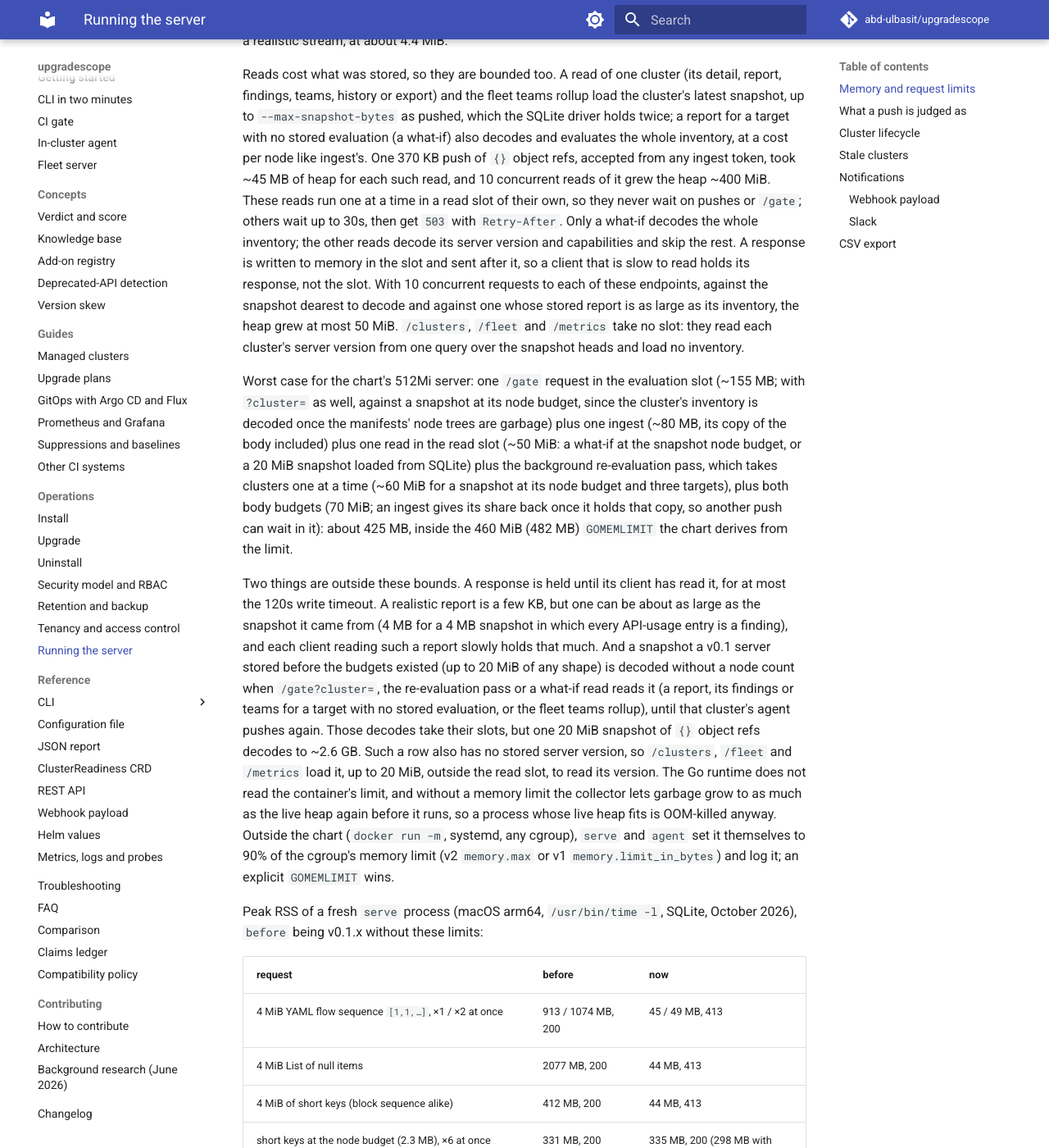
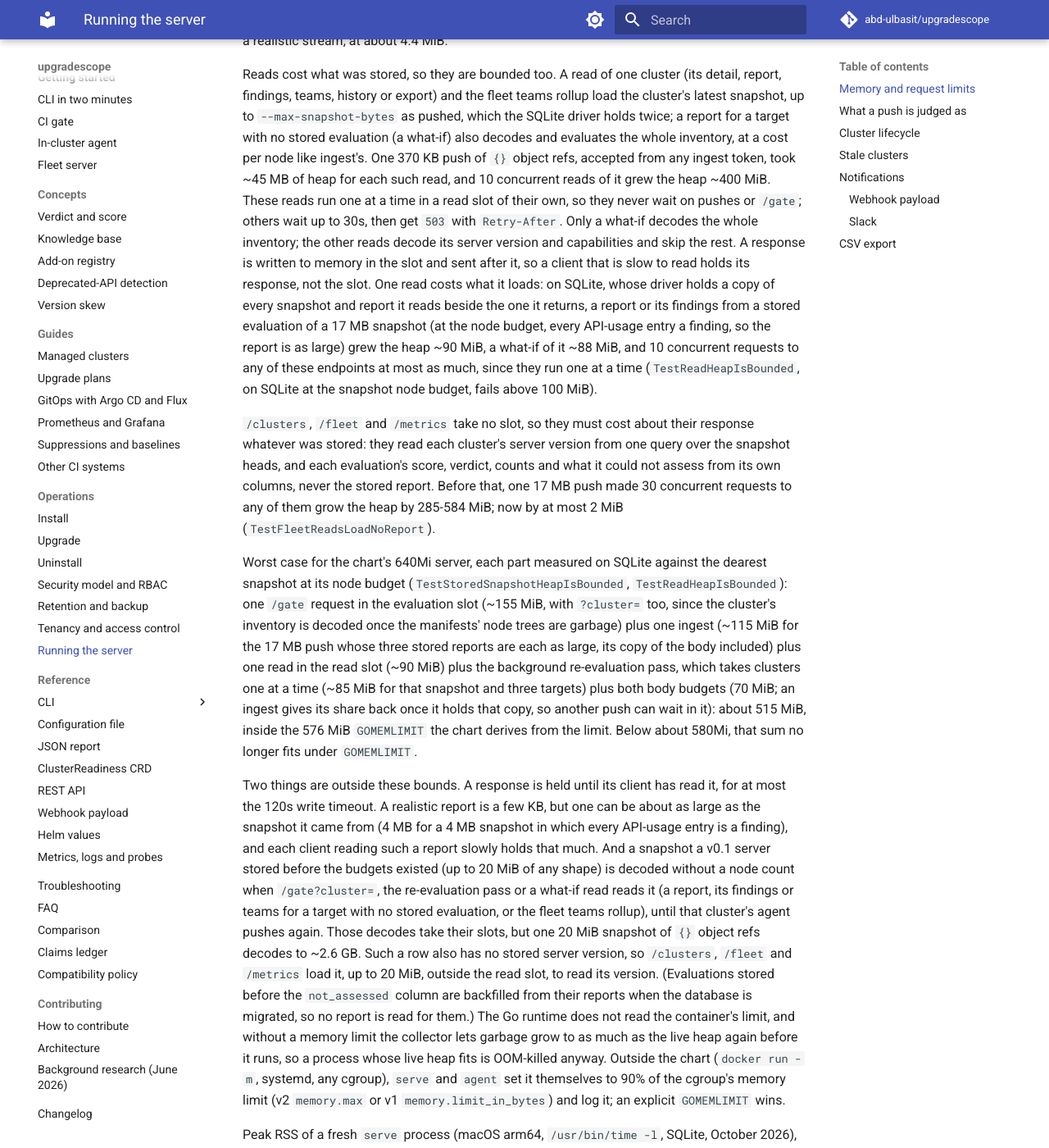
Before and after one commit to abd-ulbasit/upgradescope, an MkDocs documentation site: the page built from docs/operations.md, in a window 1280 px wide and 1400 px high, scrolled down 1506 px. Shown: the whole window at 82% size. Built offline with MkDocs 1.6.1 and Material for MkDocs 9.7.7, drawn with Linux system fonts in a browser that asks for light colours; comment, search, counter and statistics services are not loaded; some of the changed text lies outside the part shown.

Commit message:
docs: re-measured server memory bounds on SQLite; fleet reads load no report
docs/operations.md put one read at ~50 MiB ("a what-if at the snapshot
node budget, or a 20 MiB snapshot loaded from SQLite"), disagreeing with
the 100 MiB bound in claim SE-05c and maxReadHeap, and said /clusters,
/fleet and /metrics load no inventory while they loaded every current
report. The page, the code comments, claims SE-05b, SE-05c, SV-14 and
PF-06b, SECURITY.md, the architecture and upgrade pages now carry the
SQLite measurements (read ~90 MiB, push ~115 MiB, re-evaluation ~85 MiB,
gate ~155 MiB; ~515 MiB in all, inside the chart's new 576 MiB
GOMEMLIMIT) and say the fleet-wide reads read summary columns only;
SECURITY.md also names the v0.1 snapshots those reads still load whole.

CHANGELOG: under Changed, the 503 + Retry-After the per-cluster reads and
the fleet teams rollup can now answer, migration 0007 and the chart's
640Mi; under Security, the bounded reads. The OpenAPI document already
lists the read 503 with Retry-After on all seven routes
(TestOpenAPIReadBusyMatchesSpec), and docs/reference/api.md is fresh.

Refs #121

Co-Authored-By: Claude Fable 5 <noreply@anthropic.com>

```diff
--- a/docs/operations.md
+++ b/docs/operations.md
@@ -25,7 +25,7 @@ request is measured before it is decoded:
 | body cap (wire, and decompressed) | `--max-gate-bytes`, 10 MiB | `--max-snapshot-bytes`, 20 MiB |
 | per document | 4 MiB with its aliases expanded, 20,000 documents | — |
 | node budget, counted from the raw bytes | 400k units: a YAML node 1, a sequence entry 4, an alias what it names | 1M units: a JSON value 1, an object 8 |
-| worst live heap within the budget (measured) | ~155 MB, with `?cluster=` too | ~80 MB, the body's copy included |
+| worst live heap within the budget (measured on SQLite) | ~155 MiB, with `?cluster=` too | ~115 MiB, the body's copy and the reports it stores included |
 | bodies buffered across requests | 3 × the cap (30 MiB) | 2 × the cap (40 MiB) |
 | measured for aliases, decoded and evaluated at once | 1, others wait up to 30s holding only their bodies | 1, others wait up to 10s |
 
@@ -67,24 +67,37 @@ own, so they never wait on pushes or `/gate`; others wait up to 30s, then
 get `503` with `Retry-After`. Only a what-if decodes the whole inventory;
 the other reads decode its server version and capabilities and skip the
 rest. A response is written to memory in the slot and sent after it, so
-a client that is slow to read holds its response, not the slot. With 10
-concurrent requests to each of these endpoints, against the snapshot
-dearest to decode and against one whose stored report is as large as its
-inventory, the heap grew at most 50 MiB. `/clusters`, `/fleet` and
-`/metrics` take no slot: they read each cluster's server version from
-one query over the snapshot heads and load no inventory.
+a client that is slow to read holds its response, not the slot. One read
+costs what it loads: on SQLite, whose driver holds a copy of every
+snapshot and report it reads beside the one it returns, a report or its
+findings from a stored evaluation of a 17 MB snapshot (at the node
+budget, every API-usage entry a finding, so the report is as large)
+grew the heap ~90 MiB, a what-if of it ~88 MiB, and 10 concurrent
+requests to any of these endpoints at most as much, since they run one
+at a time (`TestReadHeapIsBounded`, on SQLite at the snapshot node
+budget, fails above 100 MiB).
 
-Worst case for the chart's 512Mi server: one `/gate` request in the
-evaluation slot (~155 MB; with `?cluster=` as well, against a snapshot at
-its node budget, since the cluster's inventory is decoded once the
-manifests' node trees are garbage) plus one ingest (~80 MB, its copy of
-the body included) plus one read in the read slot (~50 MiB: a what-if at
-the snapshot node budget, or a 20 MiB snapshot loaded from SQLite) plus
-the background re-evaluation pass, which takes clusters one at a time
-(~60 MiB for a snapshot at its node budget and three targets), plus both
-body budgets (70 MiB; an ingest gives its share back once it holds that
-copy, so another push can wait in it): about 425 MB, inside the 460 MiB
-(482 MB) `GOMEMLIMIT` the chart derives from the limit.
+`/clusters`, `/fleet` and `/metrics` take no slot, so they must cost
+about their response whatever was stored: they read each cluster's
+server version from one query over the snapshot heads, and each
+evaluation's score, verdict, counts and what it could not assess from
+its own columns, never the stored report. Before that, one 17 MB push
+made 30 concurrent requests to any of them grow the heap by 285-584 MiB;
+now by at most 2 MiB (`TestFleetReadsLoadNoReport`).
+
+Worst case for the chart's 640Mi server, each part measured on SQLite
+against the dearest snapshot at its node budget
+(`TestStoredSnapshotHeapIsBounded`, `TestReadHeapIsBounded`): one
+`/gate` request in the evaluation slot (~155 MiB, with `?cluster=` too,
+since the cluster's inventory is decoded once the manifests' node trees
+are garbage) plus one ingest (~115 MiB for the 17 MB push whose three
+stored reports are each as large, its copy of the body included) plus
+one read in the read slot (~90 MiB) plus the background re-evaluation
+pass, which takes clusters one at a time (~85 MiB for that snapshot and
+three targets) plus both body budgets (70 MiB; an ingest gives its share
+back once it holds that copy, so another push can wait in it): about
+515 MiB, inside the 576 MiB `GOMEMLIMIT` the chart derives from the
+limit. Below about 580Mi, that sum no longer fits under `GOMEMLIMIT`.
 
 Two things are outside these bounds. A response is held until its client
 has read it, for at most the 120s write timeout. A realistic report is a
@@ -98,7 +111,9 @@ no stored evaluation, or the fleet teams rollup), until that cluster's
 agent pushes again. Those decodes take their slots, but one 20 MiB
 snapshot of `{}` object refs decodes to ~2.6 GB. Such a row also has no
 stored server version, so `/clusters`, `/fleet` and `/metrics` load it,
-up to 20 MiB, outside the read slot, to read its version. The Go runtime
+up to 20 MiB, outside the read slot, to read its version. (Evaluations
+stored before the `not_assessed` column are backfilled from their
+reports when the database is migrated, so no report is read for them.) The Go runtime
 does not read the container's limit, and without a memory limit the
 collector lets garbage grow to as much as the live heap again before it
 runs, so a process whose live heap fits is OOM-killed anyway. Outside the
```
Also changed, not shown: CHANGELOG.md (+21 -0 lines), SECURITY.md (+6 -2 lines), docs/architecture.md (+7 -3 lines), docs/claims.md (+4 -4 lines), docs/operations/upgrade.md (+7 -1 lines), 3 other files.
